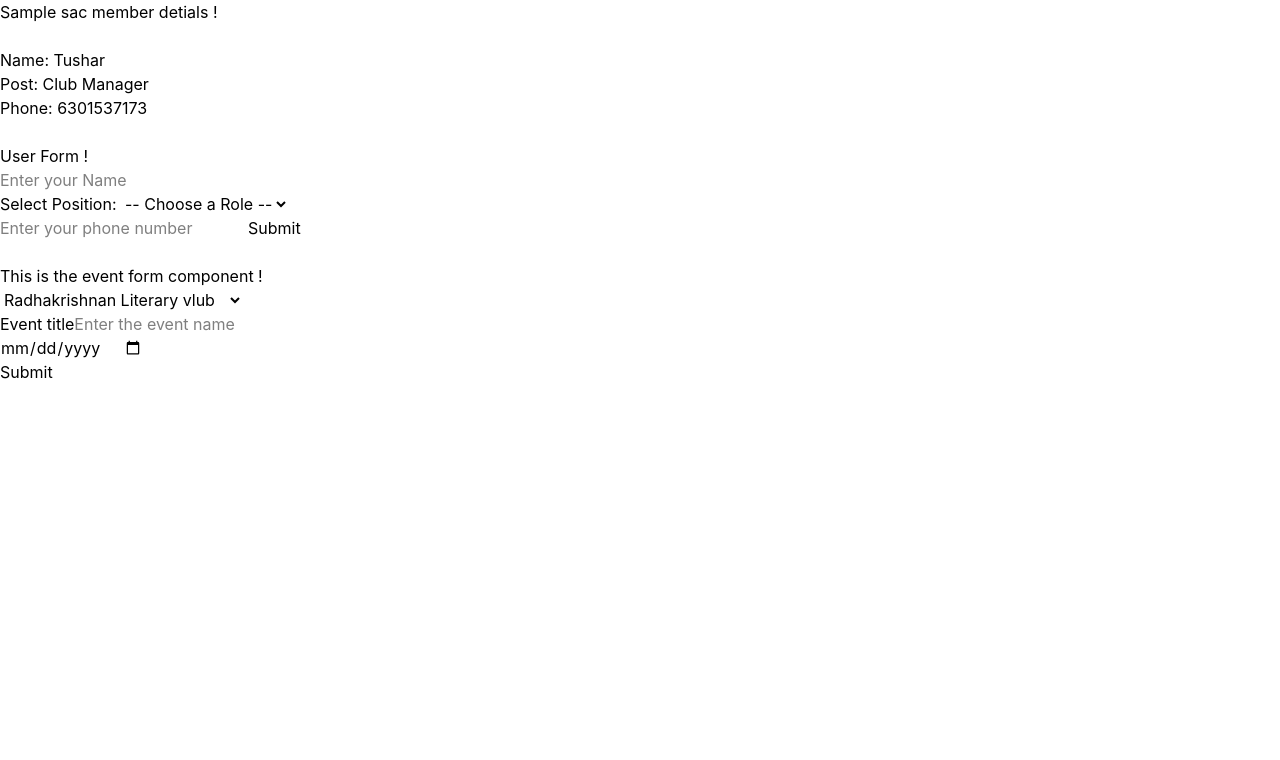
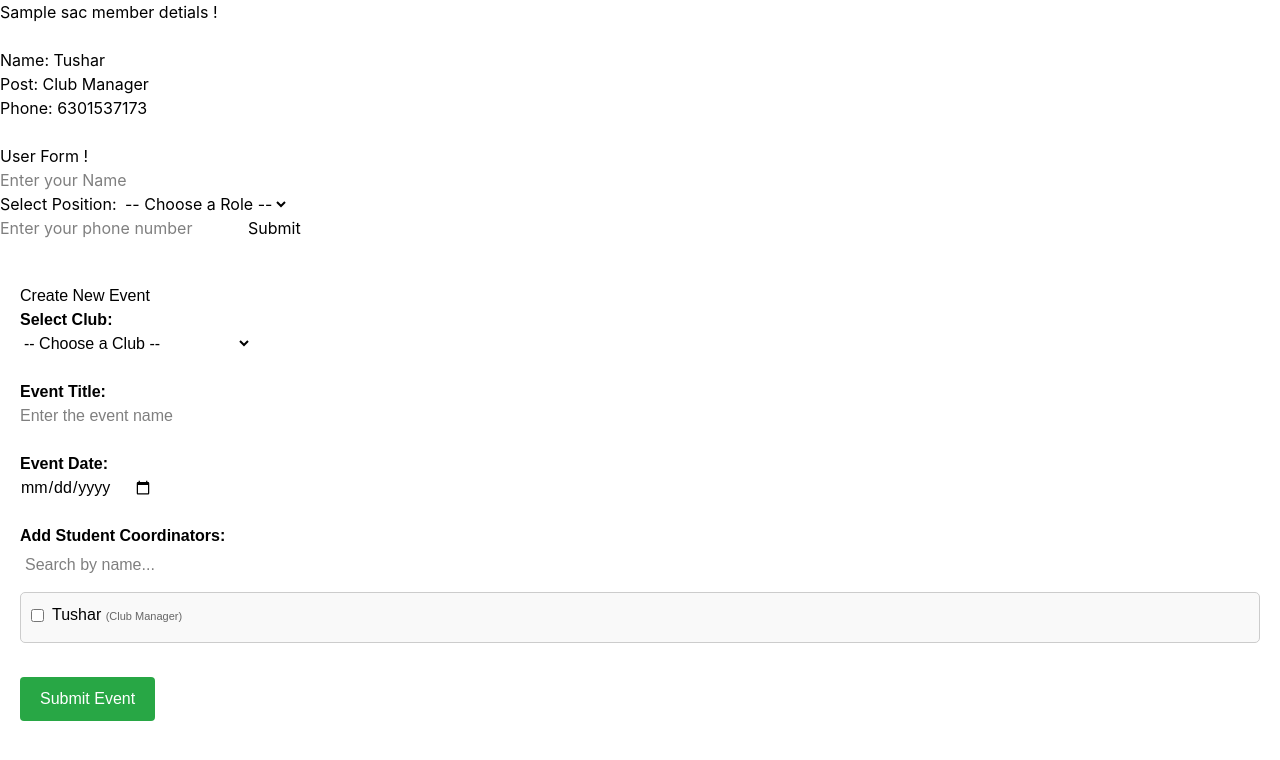
Before and after one commit to botislive/sac, a React (Vite) app: page / in a window 1280 px wide. Shown: the top 760 px of the page. Built offline with nearby package versions, Linux system fonts and the light colour scheme.

Commit message:
updated the event form with student filter

```diff
--- a/src/components/EventForm.jsx
+++ b/src/components/EventForm.jsx
@@ -1,41 +1,141 @@
-import React from 'react'
+import { useState } from "react";
+import { setEventsAtom, sacMemAtom } from "../atoms/userAtom";
+import { useAtom } from "jotai";
 
 function EventForm() {
-    const clubs=[{
-           name:"Radhakrishnan Literary vlub",
-           faculty:"Mrs.Hima Bindu Madam",
-           manager:"Yellapu Tushar",
-           coordinatiors: ["name1","name2"],
-    },{
-        name: "Lata Mangeshkar Dance Club",
-        faculty: "Mrs.Sravanthi",
-        manager: "Likitha",
-        coordinatiors: ["name1","name2"],
-    }]
+    const [members] = useAtom(sacMemAtom);
+    const [, setEvents] = useAtom(setEventsAtom);
+
+    const [club_name, setClub_name] = useState("");
+    const [event_title, setEvent_title] = useState("");
+    const [event_date, setEvent_date] = useState("");
+
+
+    const [searchTerm, setSearchTerm] = useState("");
+    const [selectedCoordinators, setSelectedCoordinators] = useState([]);
+
+    const clubs = [
+        { name: "Radhakrishnan Literary club", faculty: "Mrs.Hima Bindu Madam", manager: "Yellapu Tushar" },
+        { name: "Lata Mangeshkar Dance Club", faculty: "Mrs.Sravanthi", manager: "Likitha" }
+    ];
+
+
+    const filteredMembers = (members || []).filter(member =>
+        member.name && member.name.toLowerCase().includes(searchTerm.toLowerCase())
+    );
+
+
+    const toggleCoordinator = (member) => {
+        const isAlreadySelected = selectedCoordinators.some(s => s.name === member.name);
+
+        if (isAlreadySelected) {
+            setSelectedCoordinators(selectedCoordinators.filter(s => s.name !== member.name));
+        } else {
+            setSelectedCoordinators([...selectedCoordinators, member]);
+        }
+    };
+
+    const handlesubmit = (e) => {
+        e.preventDefault();
+
+        const eventData = {
+            club_name,
+            event_title,
+            event_date,
+            coordinators: selectedCoordinators
+        };
+
+        console.log("Submitting Event:", eventData);
+        setEvents(eventData);
+
+
+        setClub_name("");
+        setEvent_title("");
+        setEvent_date("");
+        setSelectedCoordinators([]);
+        setSearchTerm("");
+    };
 
     return (
-    <div>
-        <div>
-            <h1>This is the event form component !</h1>
+        <div style={{ padding: "20px", fontFamily: "sans-serif" }}>
+            <h1>Create New Event</h1>
+            <form onSubmit={handlesubmit}>
+
+                <label><strong>Select Club:</strong></label><br />
+                <select value={club_name} onChange={(e) => setClub_name(e.target.value)} required>
+                    <option value="" disabled>-- Choose a Club --</option>
+                    {clubs.map((club) => (
+                        <option key={club.name} value={club.name}>{club.name}</option>
+                    ))}
+                </select>
+                <br /><br />
+
+
+                <label htmlFor="event_title"><strong>Event Title:</strong></label><br />
+                <input
+                    id="event_title"
+                    value={event_title}
+                    onChange={(e) => setEvent_title(e.target.value)}
+                    placeholder='Enter the event name'
+                    type="text"
+                    required
+                />
+                <br /><br />
+
+
+                <label><strong>Event Date:</strong></label><br />
+                <input
+                    value={event_date}
+                    onChange={(e) => setEvent_date(e.target.value)}
+                    type="date"
+                    required
+                />
+                <br /><br />
+
+
+                <label><strong>Add Student Coordinators:</strong></label><br />
+                <input
+                    type="text"
+                    placeholder="Search by name..."
+                    value={searchTerm}
+                    onChange={(e) => setSearchTerm(e.target.value)}
+                    style={{ marginBottom: "10px", width: "100%", padding: "5px" }}
+                />
+
+                <div style={{ border: "1px solid #ccc", maxHeight: "150px", overflowY: "auto", padding: "10px", borderRadius: "5px", background: "#f9f9f9" }}>
+                    {filteredMembers.map((member) => (
+                        <div key={member.name} style={{ display: "flex", alignItems: "center", gap: "8px", marginBottom: "5px" }}>
+                            <input
+                                type="checkbox"
+                                id={`coord-${member.name}`}
+                                checked={selectedCoordinators.some(s => s.name === member.name)}
+                                onChange={() => toggleCoordinator(member)}
+                            />
+
+                            <label htmlFor={`coord-${member.name}`} style={{ cursor: "pointer" }}>
+                                {member.name} <span style={{ fontSize: "11px", color: "#666" }}>({member.post})</span>
+                            </label>
                         </div>
-        <div>
-            <form>
-                <select name="club_name" id="club_name">
-                    {clubs.map((club)=>(
-                    <option value={club.name}>{club.name}</option>
                     ))}
-                </select><br />
-                <label htmlFor="event_title">Event title</label>
-                 <input placeholder='Enter the event name' type="text" id='event_title'/><br/>
+                    {filteredMembers.length === 0 && <p style={{ fontSize: "12px", color: "gray" }}>No members found</p>}
+                </div>
 
-                 <input type="date"/><br />
 
-                 <button type='submit'>Submit</button>
+                <div style={{ marginTop: "10px", display: "flex", flexWrap: "wrap", gap: "5px" }}>
+                    {selectedCoordinators.map(member => (
+                        <span key={member.name} style={{ background: "#007bff", color: "white", padding: "3px 10px", borderRadius: "15px", fontSize: "12px" }}>
+                            {member.name}
+                        </span>
+                    ))}
+                </div>
+                <br />
+
+                <button type='submit' style={{ padding: "10px 20px", background: "#28a745", color: "#fff", border: "none", borderRadius: "4px", cursor: "pointer" }}>
+                    Submit Event
+                </button>
             </form>
-
         </div>
-    </div>
-  )
+    );
 }
 
-export default EventForm
+export default EventForm;
```
Lines whose indentation alone changed are shown as unchanged.
